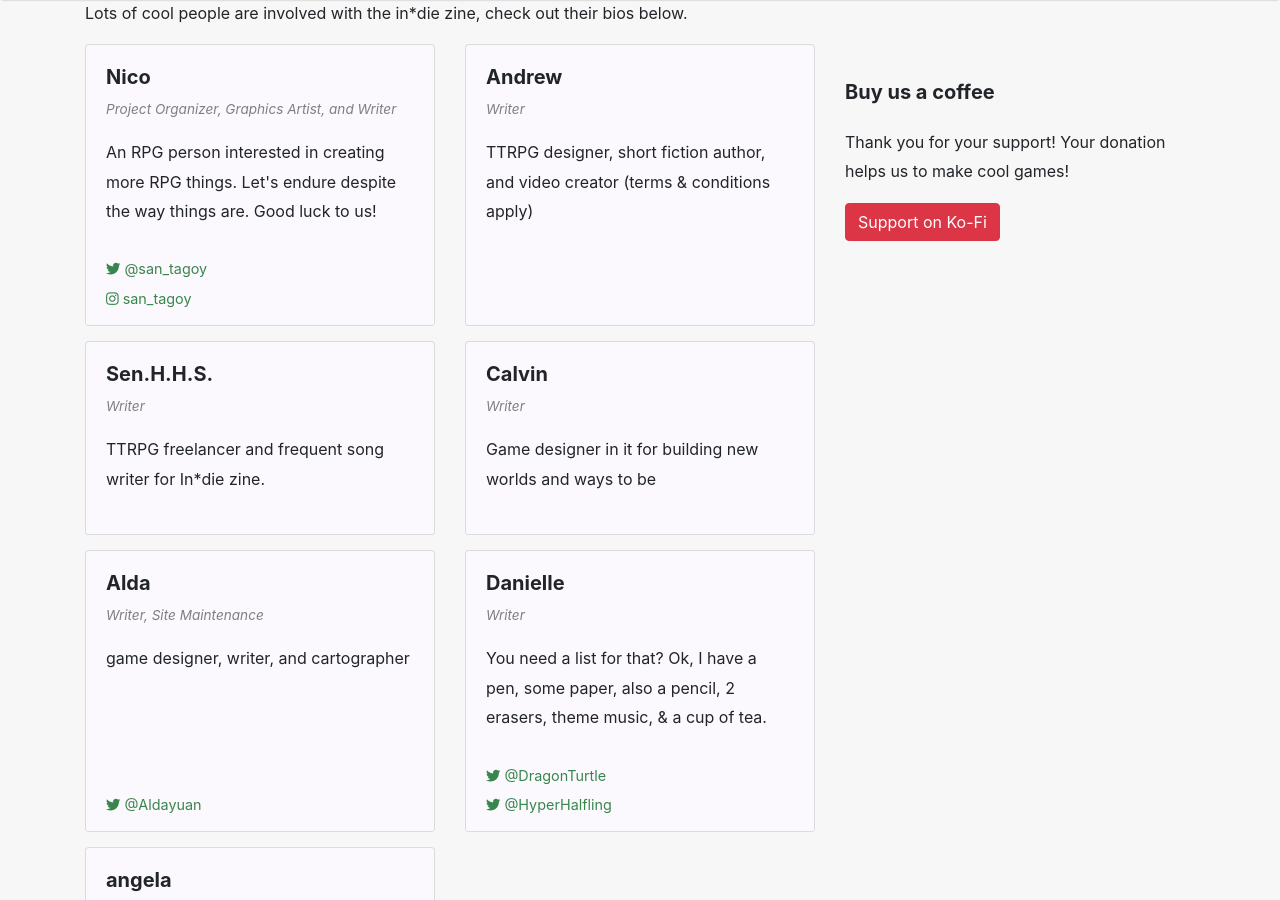
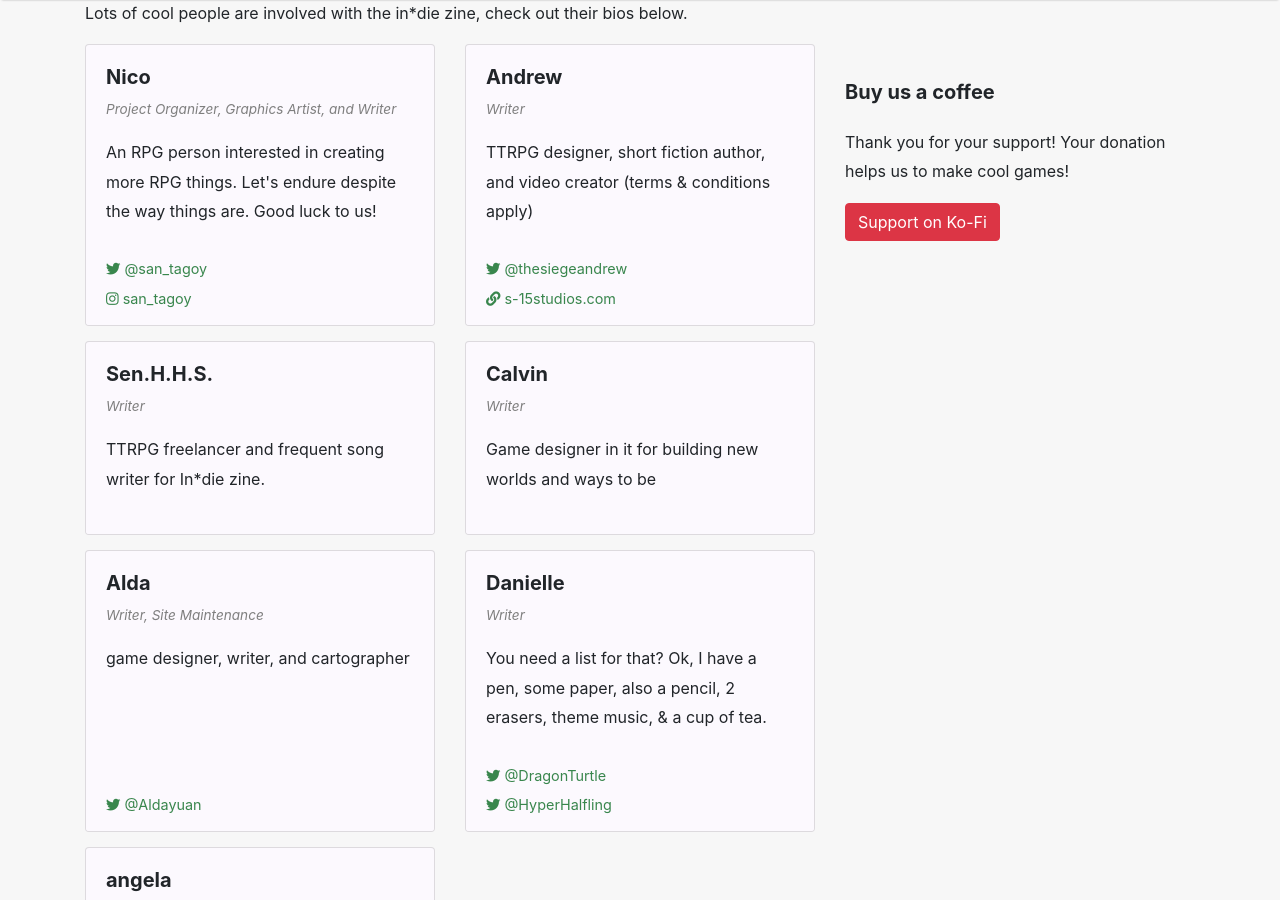
Before and after one commit to indie-zine/indie-zine.github.io, a Jekyll site: the page built from _pages/about.md, in a window 1280 px wide and 900 px high, scrolled down 399 px. Built offline with Jekyll 4.4.1, drawn with Linux system fonts in a browser that asks for light colours; nearby versions of some CDN libraries.

Commit message:
add more contact details

```diff
--- a/_pages/about.md
+++ b/_pages/about.md
@@ -39,6 +39,9 @@ comments: true
               <p class="card-text">TTRPG designer, short fiction author, and video creator (terms & conditions apply)</p>
             </div>
             <div class="card-footer">
+              <span class="contributor-contact"><a href="https://twitter.com/thesiegeandrew"><i class="fab fa-twitter"></i> @thesiegeandrew</a></span>
+              <br />
+              <span class="contributor-contact"><a href="https://s-15studios.com/"><i class="fas fa-link"></i> s-15studios.com</a></span>
             </div>
           </div>
         </div>
```
